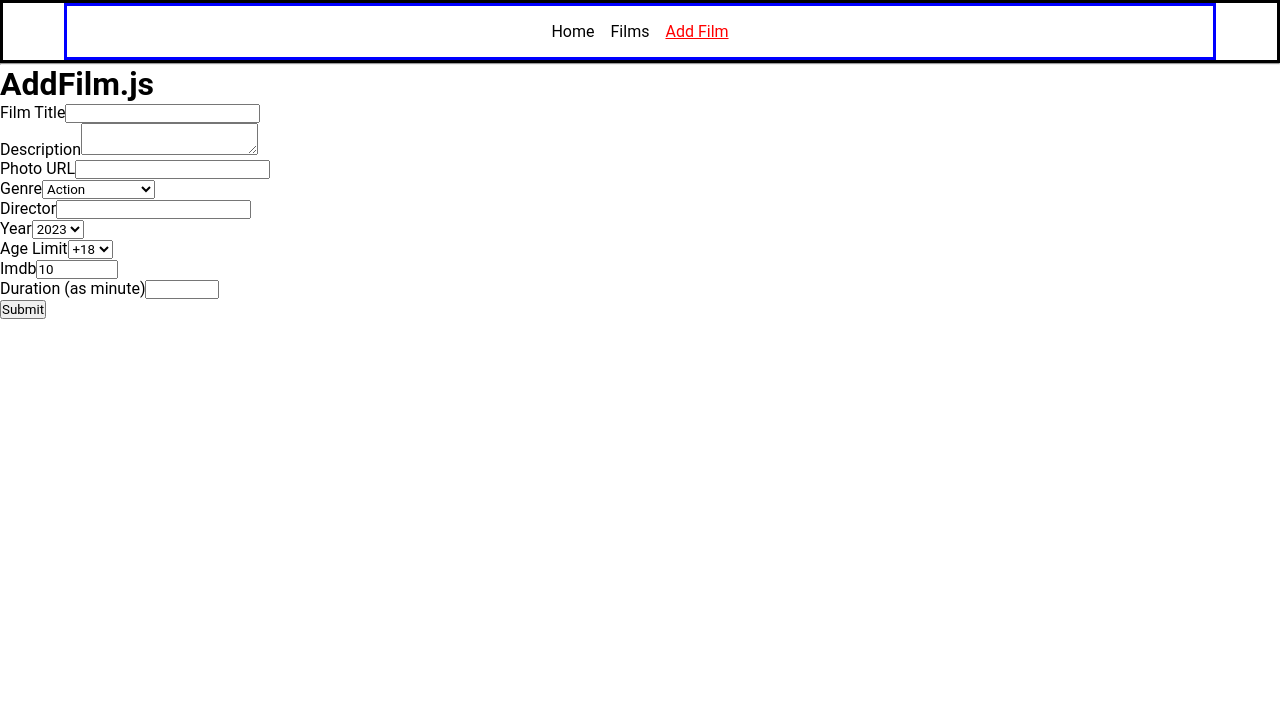
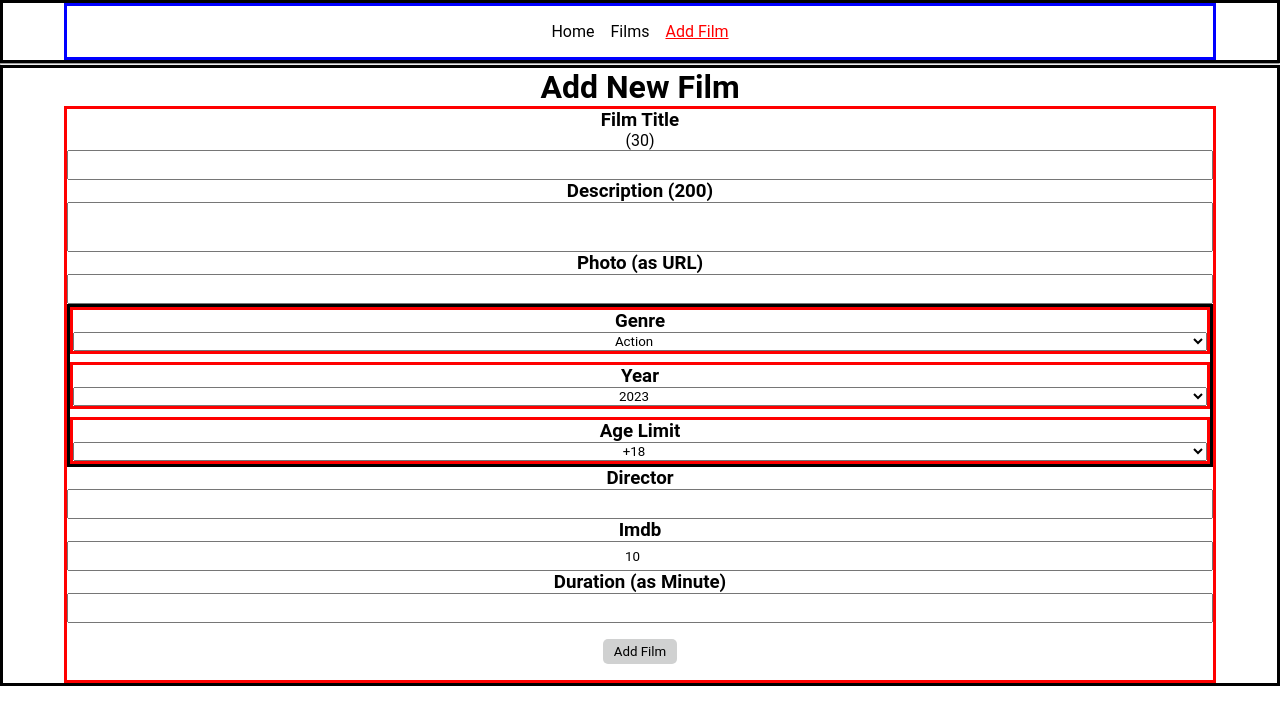
Before and after one commit to kaanyrd/FilmS, a React (Create React App) app: page /addfilm in a window 1280 px wide. Shown: the top 724 px of the page. Built offline with nearby package versions, Linux system fonts and the light colour scheme.

Commit message:
Route bugs fixed...

```diff
--- a/src/components/FilmList.js
+++ b/src/components/FilmList.js
@@ -3,10 +3,12 @@ import { Link } from "react-router-dom";
 import classes from "./FilmList.module.css";
 
 function FilmList({ films }) {
+  console.log(films[0]);
   return (
     <>
+      {
         <ul className={classes.list}>
-        {films.map((film) => (
+          {films?.map((film) => (
             <li key={film.id}>
               <Link to={film.id}>
                 <div className={classes.film}>
@@ -19,6 +21,7 @@ function FilmList({ films }) {
             </li>
           ))}
         </ul>
+      }
     </>
   );
 }
--- a/src/components/FilmList.module.css
+++ b/src/components/FilmList.module.css
@@ -20,6 +20,8 @@
   object-fit: cover;
 }
 .filmTitle {
+  /* height: fit-content; */
+  word-wrap: break-word;
   z-index: 2;
   position: absolute;
   top: 0;
--- a/src/components/NewForm.js
+++ b/src/components/NewForm.js
@@ -1,49 +1,80 @@
-import React from "react";
+import React, { useState } from "react";
 import { Form, redirect } from "react-router-dom";
-// import classes from "./Form.module.css";
+import classes from "./NewForm.module.css";
 
 function NewForm() {
+  const [description, setDescription] = useState("");
+  const [title, setTitle] = useState("");
+
+  const descriptionHandler = (e) => {
+    setDescription(e.target.value);
+  };
+  const titleHandler = (e) => {
+    setTitle(e.target.value);
+  };
+
   return (
-    <div>
-      <Form method="post">
-        <div>
-          <label htmlFor="title">Film Title</label>
-          <input id="title" name="title" type="text" required />
+    <div className={classes.form}>
+      <h1>Add New Film</h1>
+      <Form method="post" className={classes.formContent}>
+        <div className={classes.formControl}>
+          <label htmlFor="title">
+            <h3>Film Title</h3>
+            <p>({30 - title.length})</p>
+          </label>
+          <input
+            id="title"
+            name="title"
+            type="text"
+            onChange={titleHandler}
+            required
+            maxLength="30"
+          />
         </div>
-        <div>
-          <label htmlFor="description">Description</label>
+        <div className={classes.formControl}>
+          <label htmlFor="description">
+            <h3>Description ({200 - description.length})</h3>
+          </label>
           <textarea
-            maxLength="170"
+            className={classes.textarea}
+            onChange={descriptionHandler}
             id="description"
             name="description"
+            maxLength="200"
             required
           />
         </div>
-        <div>
-          <label htmlFor="photo">Photo URL</label>
+        <div className={classes.formControl}>
+          <label htmlFor="photo">
+            <h3>Photo (as URL)</h3>
+          </label>
           <input id="photo" name="photo" type="text" required />
         </div>
-        <div>
-          <label htmlFor="genre">Genre</label>
+        <div className={classes.options}>
+          <div className={classes.optionControl}>
+            <label htmlFor="genre">
+              <h3>Genre</h3>
+            </label>
             <select id="genre" name="genre" required defaultValue="action">
+              <option value="kids">Kids</option>
               <option value="drama">Drama</option>
               <option value="action">Action</option>
               <option value="western">Western</option>
               <option value="adventure">Adventure</option>
               <option value="comedy">Comedy</option>
               <option value="fantasy">Fantasy</option>
-            <option value="horro">Horror</option>
+              <option value="horror">Horror</option>
+              <option value="crime">Crime</option>
               <option value="science fiction">Science Fiction</option>
               <option value="thriller">Thriller</option>
               <option value="history">History</option>
+              <option value="thriller">Thriller</option>
             </select>
           </div>
-        <div>
-          <label htmlFor="director">Director</label>
-          <input id="director" name="director" type="text" />
-        </div>
-        <div>
-          <label htmlFor="year">Year</label>
+          <div className={classes.optionControl}>
+            <label htmlFor="year">
+              <h3>Year</h3>
+            </label>
             <select id="year" name="year" required>
               {Array.from({ length: 100 }, (_, index) => (
                 <option key={index} value={2023 - index}>
@@ -52,18 +83,30 @@ function NewForm() {
               ))}
             </select>
           </div>
-        <div>
-          <label htmlFor="ageLimit">Age Limit</label>
+          <div className={classes.optionControl}>
+            <label htmlFor="ageLimit">
+              <h3>Age Limit</h3>
+            </label>
             <select name="ageLimit" id="ageLimit" defaultValue="18" required>
               <option value="3">+3</option>
               <option value="7">+7</option>
-            <option value="12">+12</option>
+              <option value="13">+13</option>
               <option value="16">+16</option>
               <option value="18">+18</option>
             </select>
           </div>
-        <div>
-          <label htmlFor="imdb">Imdb</label>
+        </div>
+        <div className={classes.formControl}>
+          <label htmlFor="director">
+            <h3>Director</h3>
+          </label>
+          <input id="director" name="director" type="text" />
+        </div>
+
+        <div className={classes.formControl}>
+          <label htmlFor="imdb">
+            <h3>Imdb</h3>
+          </label>
           <input
             id="imdb"
             name="imdb"
@@ -75,8 +118,10 @@ function NewForm() {
             required
           />
         </div>
-        <div>
-          <label htmlFor="duration">Duration (as minute)</label>
+        <div className={classes.formControl}>
+          <label htmlFor="duration">
+            <h3>Duration (as Minute)</h3>
+          </label>
           <input
             id="duration"
             name="duration"
@@ -86,7 +131,9 @@ function NewForm() {
             required
           />
         </div>
-        <button type="submit">Submit</button>
+        <div className={classes.submitBtn}>
+          <button type="submit">Add Film</button>
+        </div>
       </Form>
     </div>
   );
@@ -96,22 +143,21 @@ export default NewForm;
 
 export async function action({ request, params }) {
   const formData = await request.formData();
-  const filmId = params.filmId;
 
   const filmData = {
-    title: formData.get("title"),
-    description: formData.get("description"),
-    photo: formData.get("photo"),
-    genre: formData.get("genre"),
-    director: formData.get("director"),
-    year: formData.get("year"),
-    ageLimit: formData.get("ageLimit"),
-    imdb: formData.get("imdb"),
-    duration: formData.get("duration"),
+    title: formData.get("title").trim(),
+    description: formData.get("description").trim(),
+    photo: formData.get("photo").trim(),
+    genre: formData.get("genre").trim(),
+    director: formData.get("director").trim(),
+    year: formData.get("year").trim(),
+    ageLimit: formData.get("ageLimit").trim(),
+    imdb: formData.get("imdb").trim(),
+    duration: formData.get("duration").trim(),
   };
 
-  const response = fetch(
-    `https://films-3c1db-default-rtdb.firebaseio.com/films/${filmId}.json`,
+  const response = await fetch(
+    `https://films-3c1db-default-rtdb.firebaseio.com/films.json`,
     {
       method: "POST",
       headers: {
--- /dev/null
+++ b/src/components/NewForm.module.css
@@ -0,0 +1,66 @@
+.form {
+  border: 3px solid black;
+  display: grid;
+  place-items: center;
+}
+.formContent {
+  border: 3px solid red;
+  max-width: 1170px;
+  width: 90vw;
+  margin: 0 auto;
+}
+.formControl {
+  /* border: 3px solid black; */
+  display: flex;
+  flex-direction: column;
+  text-align: center;
+}
+.options {
+  border: 3px solid black;
+  display: flex;
+  flex-direction: column;
+  width: 100%;
+  row-gap: 0.5rem;
+}
+.optionControl > label > h3 {
+  text-align: center;
+}
+
+.optionControl {
+  border: 3px solid red;
+  display: flex;
+  flex-direction: column;
+  justify-content: center;
+}
+.formControl > input {
+  text-align: center;
+  height: 30px;
+}
+.formControl > * {
+  /* border: 3px solid red; */
+}
+.submitBtn {
+  text-align: center;
+  margin: 1rem auto;
+}
+select {
+  text-align: center;
+}
+.submitBtn > button {
+  padding: 0.3rem 0.7rem;
+  border-radius: 5px;
+  border: none;
+  background-color: #d0d1d1;
+  cursor: pointer;
+  transition: all 0.2s ease-in-out;
+}
+.submitBtn > button:hover {
+  background-color: #c0c0c0;
+}
+.textarea {
+  width: 100%;
+  height: 50px;
+  resize: none;
+  text-align: center;
+  text-transform: capitalize;
+}
--- a/src/pages/AddFilm.js
+++ b/src/pages/AddFilm.js
@@ -4,7 +4,6 @@ import NewForm from "../components/NewForm";
 function AddFilm() {
   return (
     <div>
-      <h1>AddFilm.js</h1>
       <NewForm />
     </div>
   );
--- a/src/pages/Error.js
+++ b/src/pages/ErrorPage.js
@@ -2,7 +2,7 @@ import React from "react";
 // import { useRouteError } from "react-router-dom";
 import MainNavigation from "../components/MainNavigation";
 
-function Error() {
+function ErrorPage() {
   // const error = useRouteError();
 
   // console.log(error);
@@ -16,4 +16,4 @@ function Error() {
   );
 }
 
-export default Error;
+export default ErrorPage;
--- a/src/pages/FilmDetail.js
+++ b/src/pages/FilmDetail.js
@@ -4,6 +4,7 @@ import classes from "./FilmDetail.module.css";
 
 function FilmDetail() {
   const data = useLoaderData();
+  console.log(data);
   return (
     <div className={classes.film}>
       <div className={classes.content}>
@@ -54,12 +55,14 @@ export default FilmDetail;
 // FIXME
 export async function loader({ request, params }) {
   const id = params.filmId;
+  console.log(id);
   const response = await fetch(
     `https://films-3c1db-default-rtdb.firebaseio.com/films/${id}.json`
   );
   if (!response.ok) {
     // FIXME
   } else {
-    return response;
+    const resData = await response.json();
+    return resData;
   }
 }
--- a/src/pages/FilmDetail.module.css
+++ b/src/pages/FilmDetail.module.css
@@ -3,6 +3,7 @@
   max-width: 350px;
   height: 500px;
   border-radius: 5px;
+  object-fit: cover;
 }
 
 .film {
--- a/src/pages/Films.js
+++ b/src/pages/Films.js
@@ -1,15 +1,13 @@
-import React from "react";
 import FilmList from "../components/FilmList";
 import { useLoaderData } from "react-router-dom";
 import classes from "./Films.module.css";
 
 function Films() {
   const data = useLoaderData();
-  const filmsArray = Object.values(data);
-
+  console.log(data);
   return (
     <div className={classes.films}>
-      <FilmList films={filmsArray} />
+      <FilmList films={data} />
     </div>
   );
 }
@@ -23,7 +21,15 @@ export async function loader() {
   if (!response.ok) {
     // FIXME
     // throw json({ message: "Films can not fetched!", status: 500 });
-  } else {
-    return response;
   }
+  const data = await response.json();
+  const films = [];
+
+  for (const id in data) {
+    films.push({
+      id: id.toString(),
+      ...data[id],
+    });
+  }
+  return films;
 }
```
Also changed, not shown: src/App.js (+11 -6 lines), src/components/Form.module.css (deleted). Lines whose indentation alone changed are shown as unchanged.
